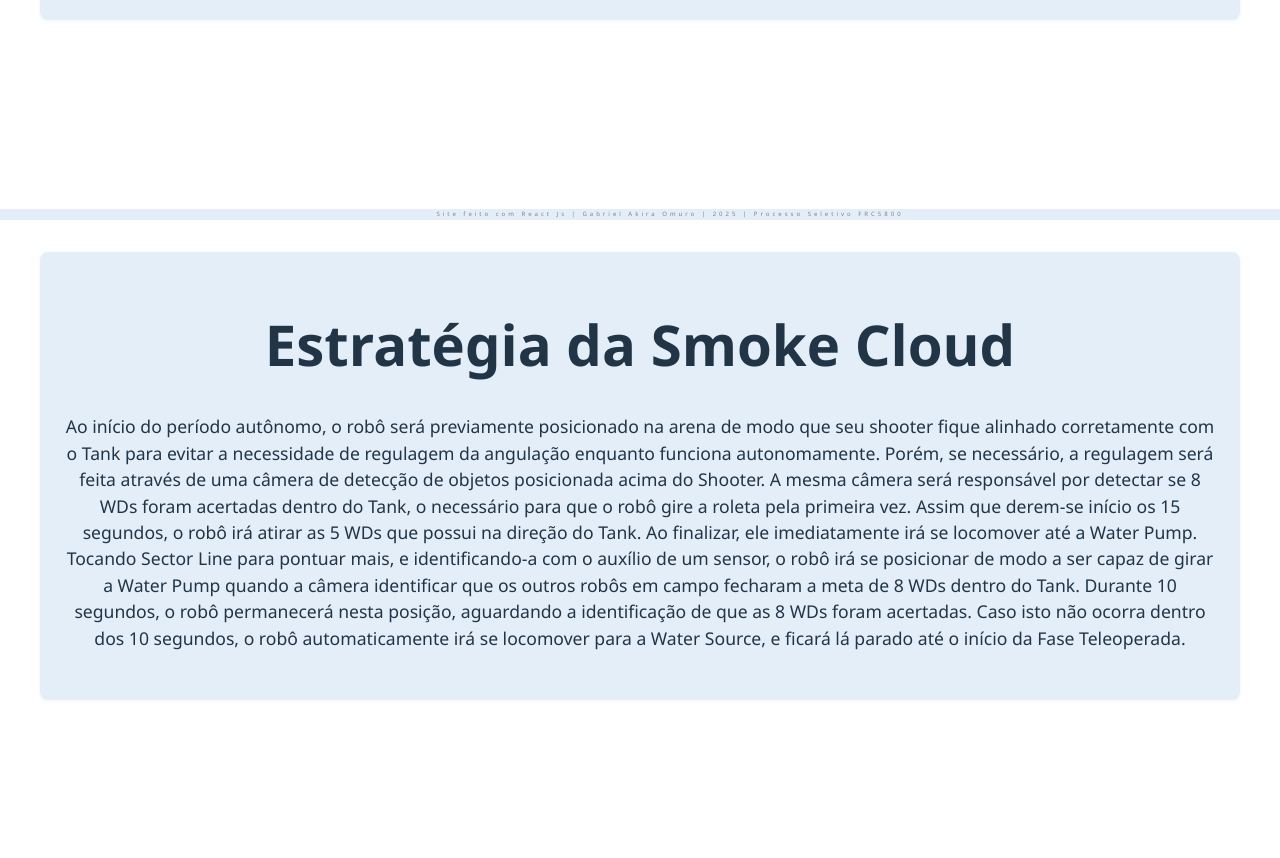
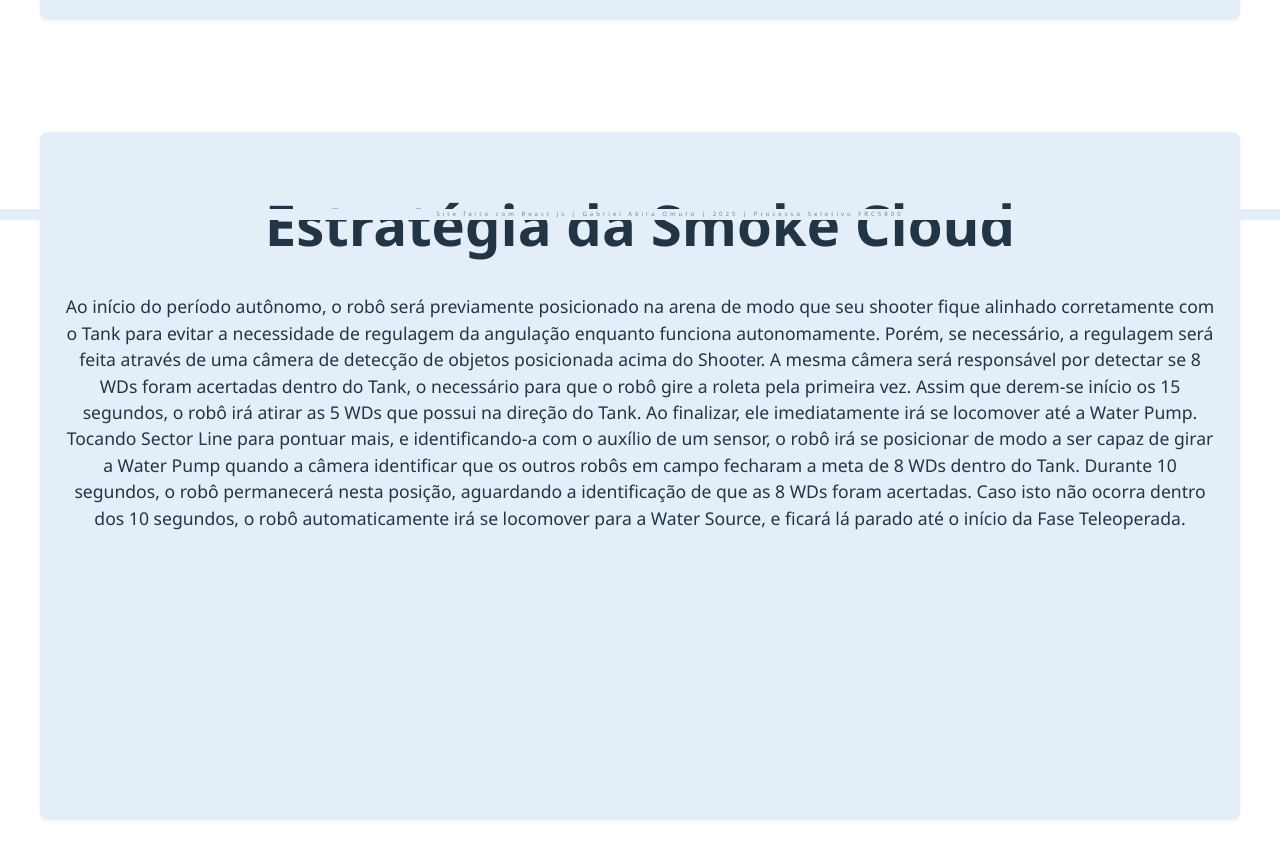
Before and after one commit to GabrielOmuro/FRC10790, a React (Vite) app: page /strategy in a window 1280 px wide. Shown: the part 580-1438 px from the top of the page. Built offline with nearby package versions, Linux system fonts and the light colour scheme.

Commit message:
bugSmokeCloud

```diff
--- a/src/pages/strategy.css
+++ b/src/pages/strategy.css
@@ -19,7 +19,7 @@
   padding: 1.5rem;
   margin: 1rem auto;
   width: 90%;
-  height: 50%;
+  height: 80%;
   font-size: 1.1rem;
   background-color: #e4eef9;
   border-radius: 8px;
```
